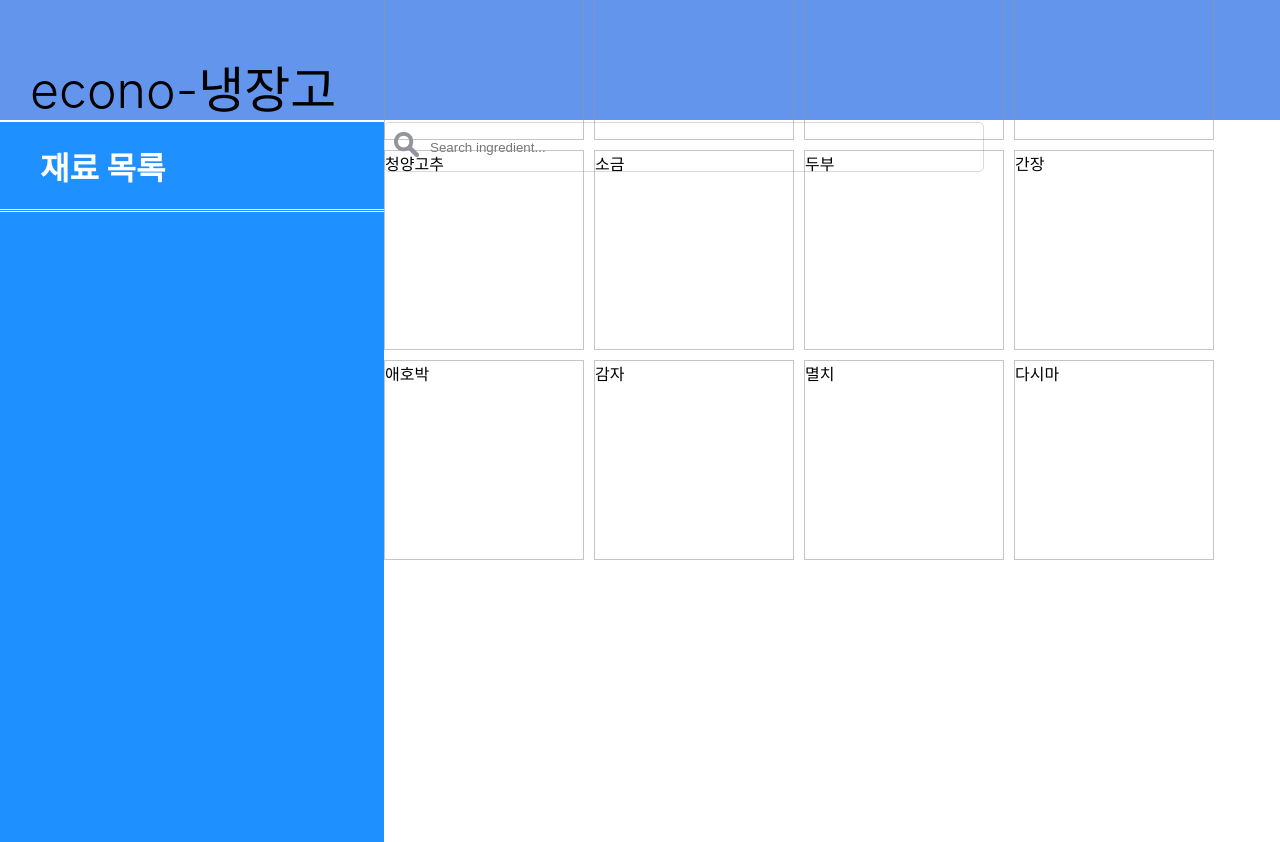
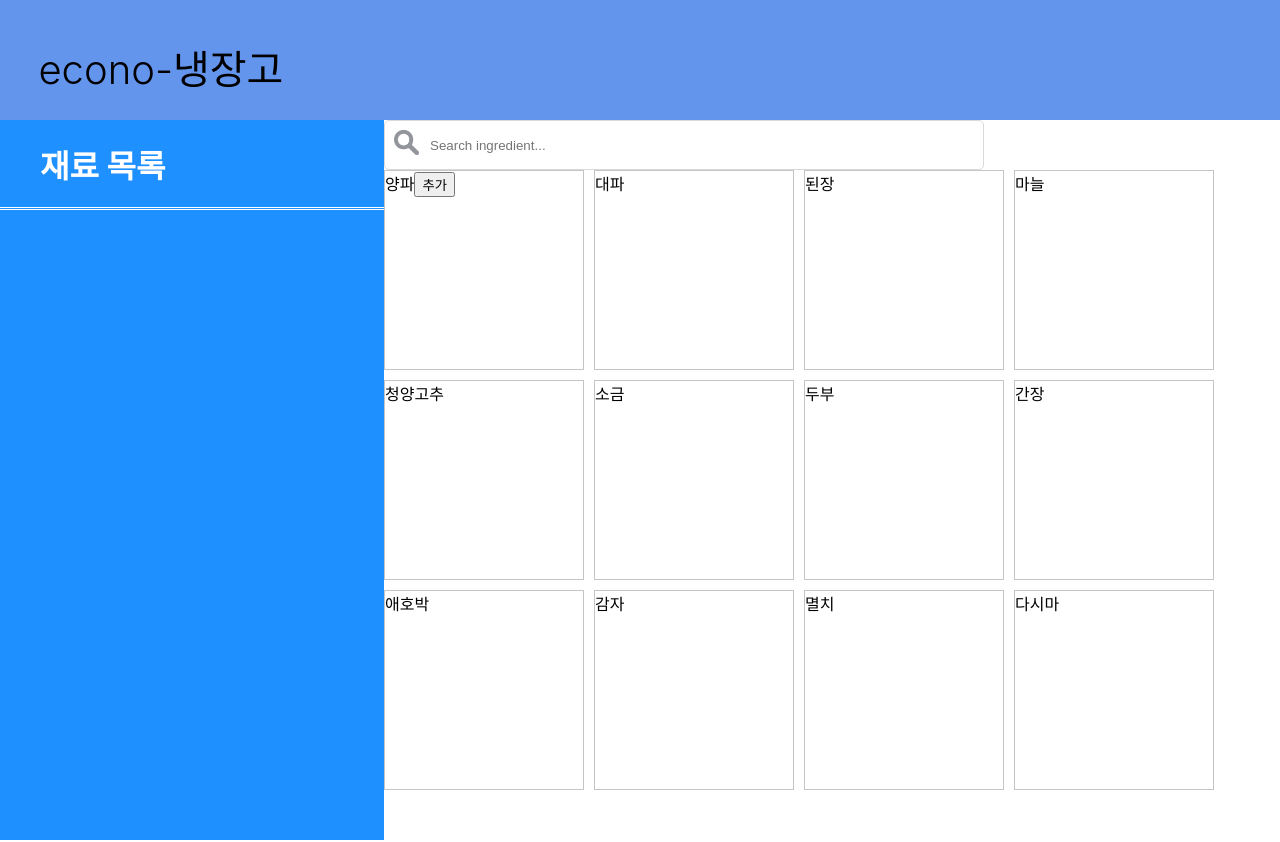
Before and after one commit to yunseong76039287/econo-refrigerator, a React (Create React App) app: page / in a window 1280 px wide. Built offline with nearby package versions, Linux system fonts and the light colour scheme.

Commit message:
modify design : Header:font-size , Ingrdient:position

```diff
--- a/src/Home/Header.css
+++ b/src/Home/Header.css
@@ -6,9 +6,9 @@
 }
 
 .title {
-  padding-top: 50px;
-  padding-left: 30px;
-  font-size: 50px;
+  padding-top: 3%;
+  padding-left: 3%;
+  font-size: 5vh;
   font-weight: 300;
   float: left;
 }
--- a/src/Home/Ingredient.css
+++ b/src/Home/Ingredient.css
@@ -8,6 +8,7 @@
   column-gap: 10px;
   bottom: 10%;
   position: absolute;
+  top: 50px;
 }
 
 .ingredient-container-item {
--- a/src/Home/Sidebar.js
+++ b/src/Home/Sidebar.js
@@ -3,8 +3,12 @@ import "./Sidebar.css";
 
 const Sidebar = ({ selectedIngredients }) => {
   useEffect(() => {
-    console.log(selectedIngredients);
-    localStorage.setItem("selectorIngredient", JSON.stringify(selectedIngredients));
+    const loadRefrigerator = localStorage.getItem('refrigeator');
+    if(loadRefrigerator !== null )
+    {
+      console.log(selectedIngredients);
+      localStorage.setItem("refrigerator", JSON.stringify(selectedIngredients));
+    }
   }, [selectedIngredients]);
 
   return (
```
